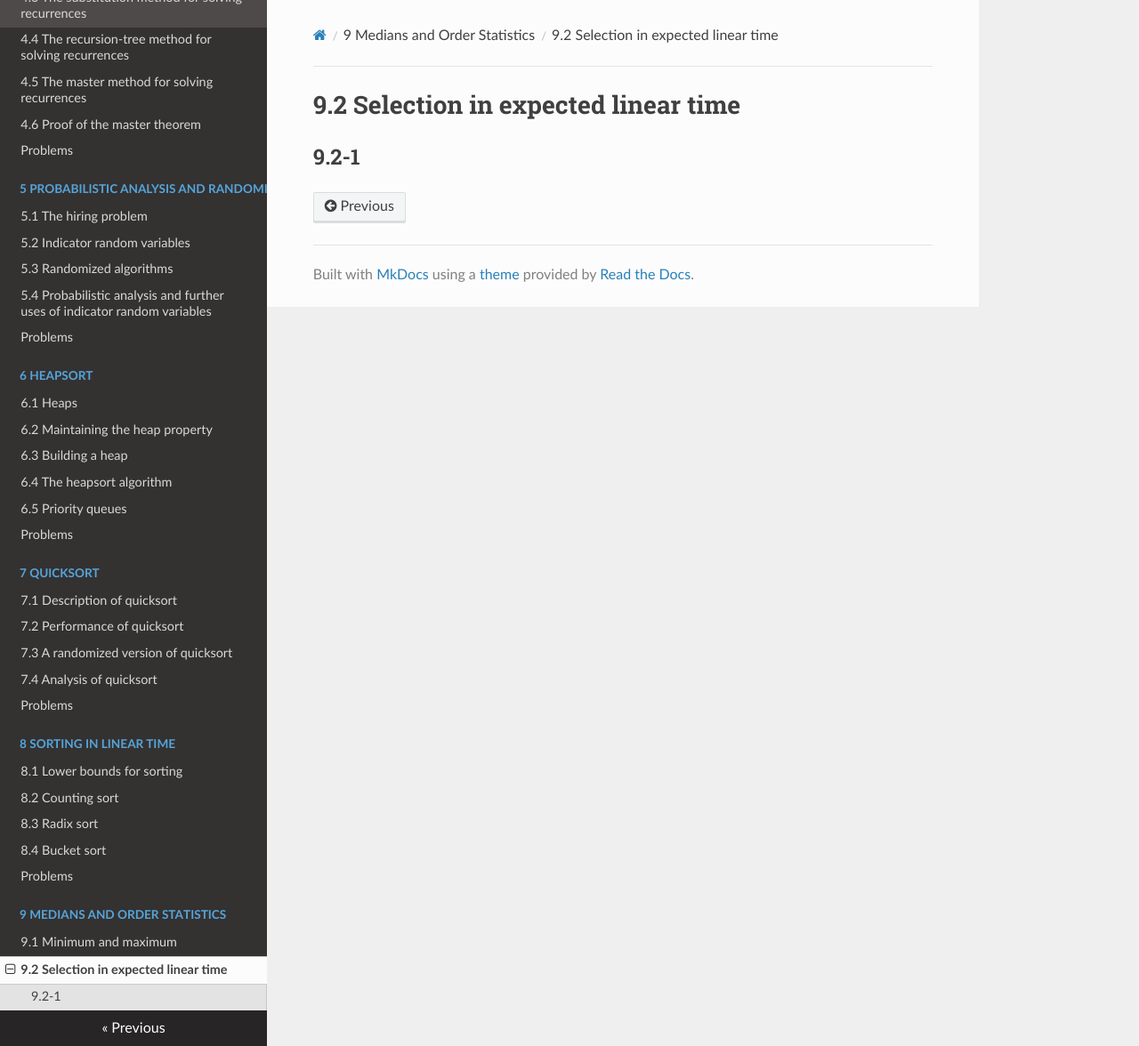
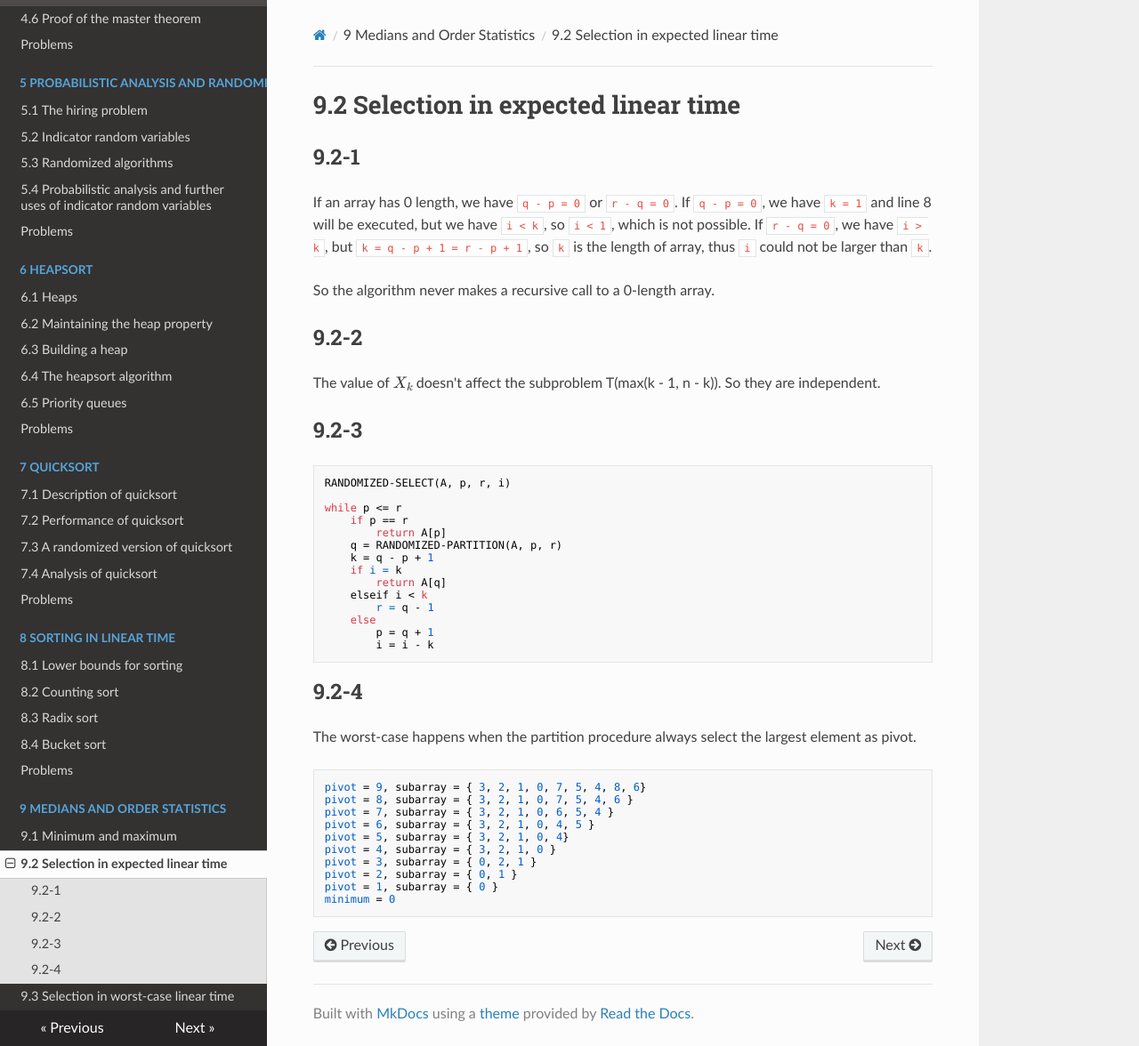
Before and after one commit to Frederick-S/Introduction-to-Algorithms-Notes, an MkDocs documentation site: the page built from docs/9-Medians-and-Order-Statistics/9.2-Selection-in-expected-linear-time.md, in a window 1280 px wide and 1176 px high. Shown: the whole window at 89% size. Built offline with MkDocs 1.6.1, drawn with Linux system fonts in a browser that asks for light colours; nearby versions of some CDN libraries; formulas are drawn with MathJax 3; old or Windows-style settings are respelled for this version of MkDocs.

Commit message:
Complete 9.2

````diff
--- a/docs/9-Medians-and-Order-Statistics/9.2-Selection-in-expected-linear-time.md
+++ b/docs/9-Medians-and-Order-Statistics/9.2-Selection-in-expected-linear-time.md
@@ -1,2 +1,42 @@
 # 9.2 Selection in expected linear time
 ## 9.2-1
+If an array has 0 length, we have `q - p = 0` or `r - q = 0`. If `q - p = 0`, we have `k = 1` and line 8 will be executed, but we have `i < k`, so `i < 1`, which is not possible. If `r - q = 0`, we have `i > k`, but `k = q - p + 1 = r - p + 1`, so `k` is the length of array, thus `i` could not be larger than `k`.
+
+So the algorithm never makes a recursive call to a 0-length array.
+
+## 9.2-2
+The value of $X_k$ doesn't affect the subproblem T(max(k - 1, n - k)). So they are independent.
+
+## 9.2-3
+```
+RANDOMIZED-SELECT(A, p, r, i)
+
+while p <= r
+    if p == r
+        return A[p]
+    q = RANDOMIZED-PARTITION(A, p, r)
+    k = q - p + 1
+    if i = k
+        return A[q]
+    elseif i < k
+        r = q - 1
+    else
+        p = q + 1
+        i = i - k
+```
+
+## 9.2-4
+The worst-case happens when the partition procedure always select the largest element as pivot.
+
+```
+pivot = 9, subarray = { 3, 2, 1, 0, 7, 5, 4, 8, 6}
+pivot = 8, subarray = { 3, 2, 1, 0, 7, 5, 4, 6 }
+pivot = 7, subarray = { 3, 2, 1, 0, 6, 5, 4 }
+pivot = 6, subarray = { 3, 2, 1, 0, 4, 5 }
+pivot = 5, subarray = { 3, 2, 1, 0, 4}
+pivot = 4, subarray = { 3, 2, 1, 0 }
+pivot = 3, subarray = { 0, 2, 1 }
+pivot = 2, subarray = { 0, 1 }
+pivot = 1, subarray = { 0 }
+minimum = 0
+```
--- a/mkdocs.yml
+++ b/mkdocs.yml
@@ -48,3 +48,4 @@ pages:
 - '9 Medians and Order Statistics':
     - '9.1 Minimum and maximum': '9-Medians-and-Order-Statistics/9.1-Minimum-and-maximum.md'
     - '9.2 Selection in expected linear time': '9-Medians-and-Order-Statistics/9.2-Selection-in-expected-linear-time.md'
+    - '9.3 Selection in worst-case linear time': '9-Medians-and-Order-Statistics/9.3-Selection-in-worst-case-linear-time.md'
````
Also changed, not shown: docs/9-Medians-and-Order-Statistics/9.3-Selection-in-worst-case-linear-time.md (added, +2 -0 lines).
